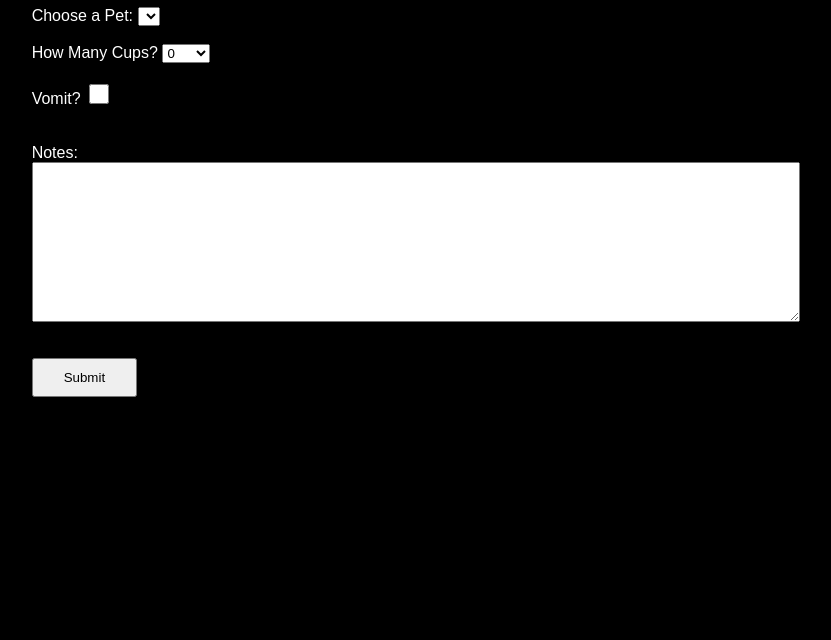
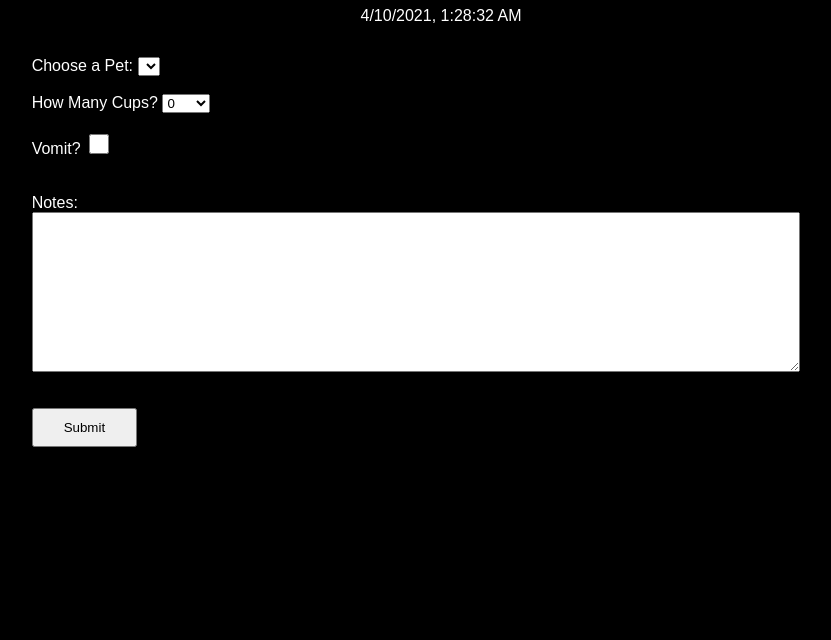
Before and after one commit to devinkinkead/Cat-Log, a website: page www/index.html in a window 1280 px wide. Shown: the part 160-800 px from the top of the page, without its empty margins (199-1030 px from the left). Drawn offline with Linux system fonts and the light colour scheme; no server answers.

Commit message:
Added a clock to form page - just because

```diff
--- a/www/css/index.css
+++ b/www/css/index.css
@@ -105,3 +105,6 @@ ul {
     font-size: large;
 
 }
+#clock {
+    margin-bottom: 4vh;
+}
--- a/www/index.html
+++ b/www/index.html
@@ -10,12 +10,13 @@
     </head>
 
 
-    <body>
+    <body onload="bodyFunction()">
         <nav class="center">
             <button> <a href='./index.html'>Home</a></button>
             <button> <a href='./stats.html'> See Stats!</a> </button>
         </nav>
         <h1 class="center">Feeding Form</h1>
+        <div class="center row" id="clock"></div>
       <div id="formId" class="center row">
         <form ref='uploadForm'
             id='uploadForm'
--- a/www/js/index.js
+++ b/www/js/index.js
@@ -36,4 +36,18 @@ let request = async () => {
 }
 
 
-request()
+function bodyFunction() {
+    display_clock()
+    request()
+}
+
+function display_clock(){
+    var refresh=1000; // Refresh rate in milli seconds
+    mytime=setTimeout('display_ct()',refresh)
+    }
+
+    function display_ct() {
+    var x = new Date().toLocaleString()
+    document.getElementById('clock').innerHTML = x;
+    display_clock();
+     }
--- a/www/js/stats.js
+++ b/www/js/stats.js
@@ -11,6 +11,7 @@ let request = async () => {
    var  bam = []
     bam = await test
     bam = JSON.parse(bam)
+    console.log(bam)
     if (bam.length == undefined) {
         window.alert('Data could not be found. Try again later.')
     }
```
